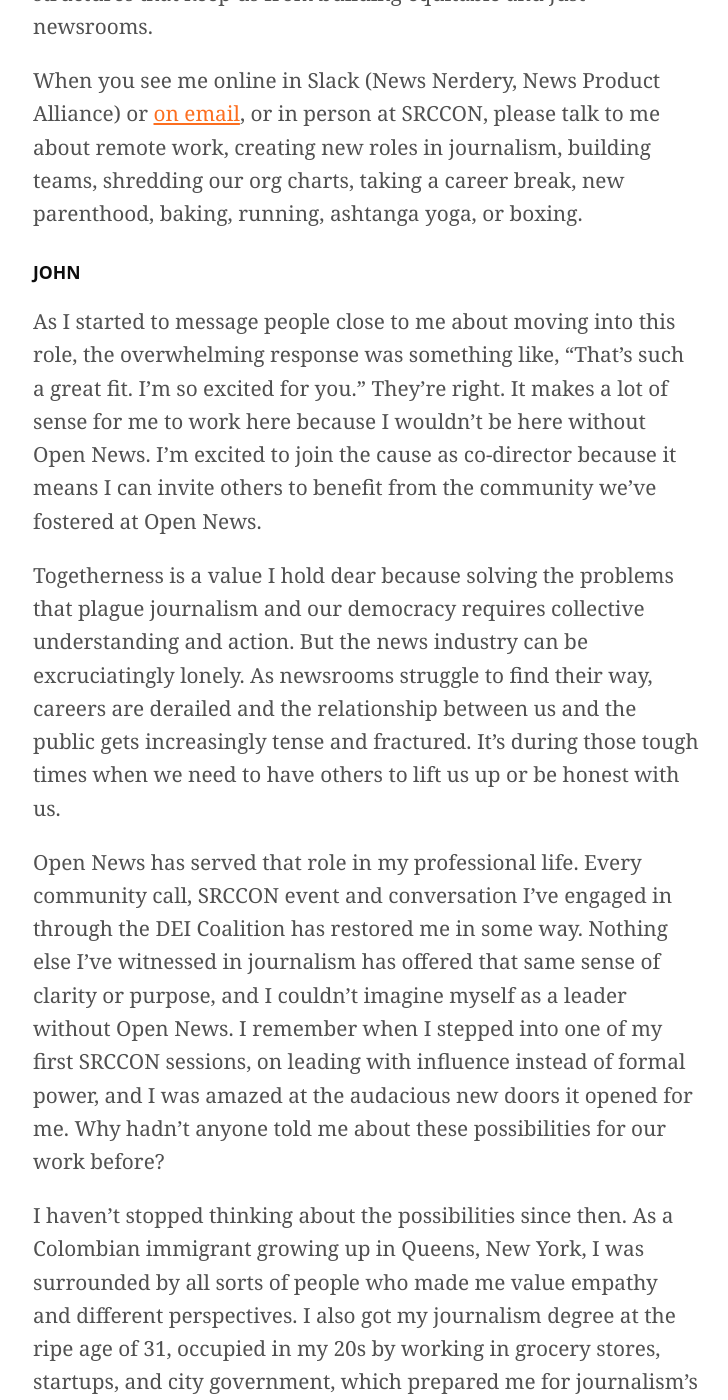
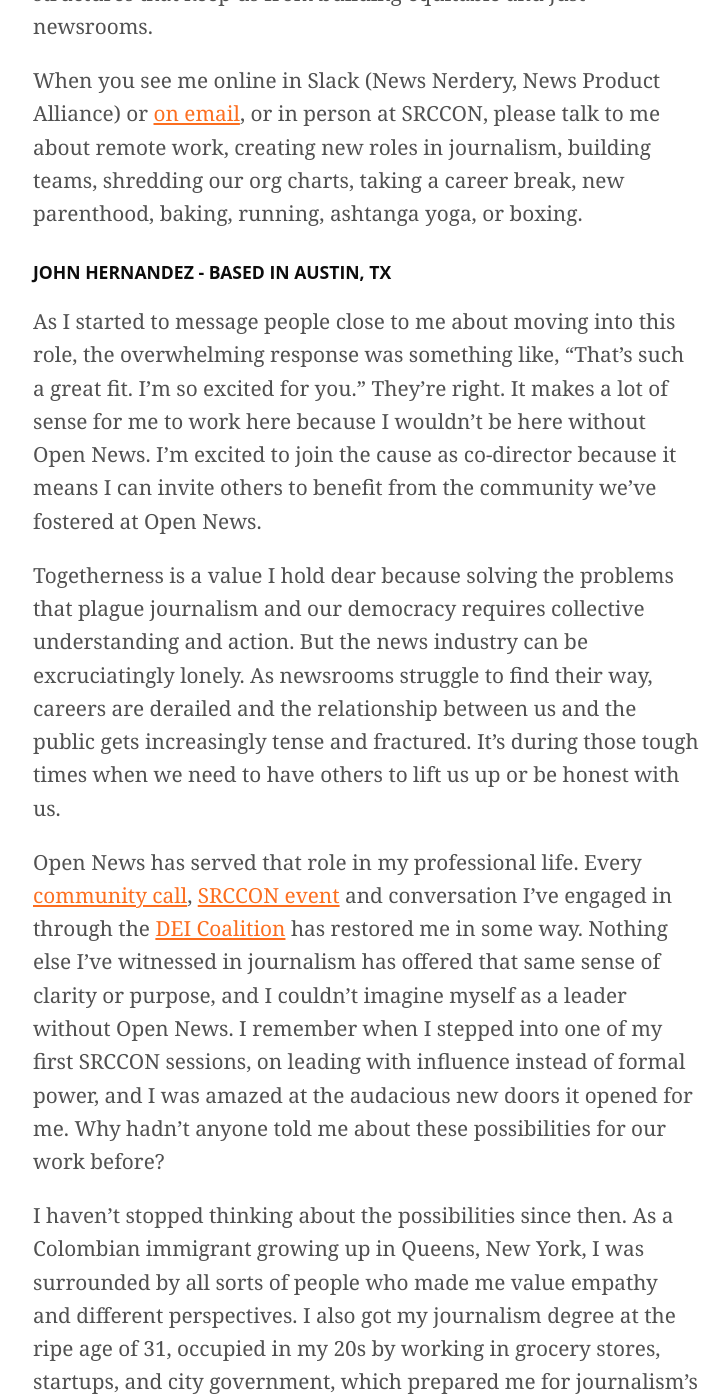
Before and after one commit to OpenNews/opennews-website, a Jekyll site: the page built from _posts/2023-8-29-welcome-co-directors.md, in a window 1280 px wide and 1400 px high, scrolled down 3620 px. Shown: the whole window, without its empty margins (117-845 px from the left). Built offline with Jekyll 4.4.1, drawn with Linux system fonts in a browser that asks for light colours; nearby versions of some CDN libraries; some web fonts are replaced; comment, search, counter and statistics services are not loaded; some of the changed text lies outside the part shown.

Commit message:
updating name references

```diff
--- a/_posts/2023-8-29-welcome-co-directors.md
+++ b/_posts/2023-8-29-welcome-co-directors.md
@@ -21,7 +21,9 @@
 
 ## Meet our four co-directors:
 
-### Jessica
+<a id="jessica"></a>
+### Jessica Morrison - based in Nashville, TN
+
 For the better part of the last decade, OpenNews has been teaching me how to be a more empathetic and conscientious journalist, team member, and leader. I’m excited to join OpenNews as co-director with Erika and Ryan and alongside John to continue that work personally and with the OpenNews community.
 
 Together we've already started to dig into the critical work of OpenNews: things like fundraising, exploring community partnerships, and supporting journalists who are changing the way their newsrooms operate for the better. I can’t help but reflect on the ways that I’ve been training for this exact job.
@@ -37,12 +39,13 @@
 
 When you see me online in Slack (News Nerdery, News Product Alliance) or [on email](mailto:jessica@opennews.org), or in person at SRCCON, please talk to me about remote work, creating new roles in journalism, building teams, shredding our org charts, taking a career break, new parenthood, baking, running, ashtanga yoga, or boxing.
 
-### John
+<a id="john"></a>
+### John Hernandez - based in Austin, TX
 As I started to message people close to me about moving into this role, the overwhelming response was something like, “That’s such a great fit. I’m so excited for you.” They’re right. It makes a lot of sense for me to work here because I wouldn’t be here without Open News. I'm excited to join the cause as co-director because it means I can invite others to benefit from the community we've fostered at Open News.
 
 Togetherness is a value I hold dear because solving the problems that plague journalism and our democracy requires collective understanding and action. But the news industry can be excruciatingly lonely. As newsrooms struggle to find their way, careers are derailed and the relationship between us and the public gets increasingly tense and fractured. It's during those tough times when we need to have others to lift us up or be honest with us.
 
-Open News has served that role in my professional life. Every community call, SRCCON event and conversation I've engaged in through the DEI Coalition has restored me in some way. Nothing else I've witnessed in journalism has offered that same sense of clarity or purpose, and I couldn't imagine myself as a leader without Open News. I remember when I stepped into one of my first SRCCON sessions, on leading with influence instead of formal power, and I was amazed at the audacious new doors it opened for me. Why hadn't anyone told me about these possibilities for our work before?
+Open News has served that role in my professional life. Every [community call](https://opennews.org/what/community/calls/),  [SRCCON event](https://opennews.org/what/conferences/) and conversation I’ve engaged in through the [DEI Coalition](https://opennews.org/what/community/dei-coalition/) has restored me in some way. Nothing else I've witnessed in journalism has offered that same sense of clarity or purpose, and I couldn't imagine myself as a leader without Open News. I remember when I stepped into one of my first SRCCON sessions, on leading with influence instead of formal power, and I was amazed at the audacious new doors it opened for me. Why hadn't anyone told me about these possibilities for our work before?
 
 I haven't stopped thinking about the possibilities since then. As a Colombian immigrant growing up in Queens, New York, I was surrounded by all sorts of people who made me value empathy and different perspectives. I also got my journalism degree at the ripe age of 31, occupied in my 20s by working in grocery stores, startups, and city government, which prepared me for journalism’s attempts to inculcate its systemic myopia within me. When I think of the reality that many thought leaders in our field occupy, sometimes one of unspoken privilege and backward reasoning, I'm reminded of that kid walking to and from public school in Richmond Hill, Queens. The problems that journalism tends to favor and cover don't resonate with many of the people who made up my life before I became a journalist.
 
@@ -50,9 +53,8 @@
 
 I can’t wait to see what we can do together. [Reach out](mailto:john@opennews.org) if you want to chat and start making some of our dreams into realities. I’m here to help make that happen.
 
-
-
-### Ryan
+<a id="ryan"></a>
+### Ryan Pitts - based in Spokane, WA
 We've hit some really fun OpenNews milestones lately, from more than [10 years as an organization](https://opennews.org/blog/10-year-anniversary/) to now this, the [10th year of SRCCON](https://2023.srccon.org/) too. I feel amazed and so very lucky to have been able to grow and change along with our work over that time—from an organization helping people figure out how tech could change journalism into an organization that supports the people changing journalism themselves.
 
 At times it's felt hard to articulate exactly what that work looks like. But the longer we've been together at OpenNews, the clearer things have become: We're part of a community that won't wait for this industry to get better—we'll make it better ourselves. We don't need permission from leaders, because from reporting practices to managing with care to resource sharing to prioritizing inclusion and belonging, there are so many actions we can take that we _already_ have control over. Our relationships with each other make change feel possible: We get to figure out what each of us needs, and then be the people who meet those needs for each other.
@@ -61,7 +63,8 @@
 
 Sometimes I've wondered, then, if one of the products we create at OpenNews might be "dissatisfaction." I'm grateful to have created some dissatisfaction—the good kind!—with Erika over the years. And I'm so stoked to create some dissatisfaction with Jessica and John now too. If you'd like to chat more about any of this, [reach out to me](mailto:ryan@opennews.org).
 
-### Erika
+<a id="erika"></a>
+### Erika Owens - based in Philadelphia, PA
 I'm excited about this latest iteration of the OpenNews team, and the opportunity to share leadership even more broadly while expanding our ability to serve this wonderful community of nerds, changemakers, and journalists dissatisfied with the status quo.
 
 It's been amazing to work alongside all of you over the past 10+ years and [see how we have changed and evolved](https://source.opennews.org/articles/2022-news-nerd-survey-overall-findings/). This community that began with a focus on open source technology is now reshaping organizations to be more open, inclusive, and responsive to the needs of the people we serve. The need for change around diversity, equity, and inclusion, to build news organizations where journalists of color and from all backgrounds feel a sense of belonging and opportunity, has been a priority for this community [for a long time](https://opennews.org/blog/news-nerd-survey/) and has been inspired by the leadership of communities of color inside and outside of news, too.
```
